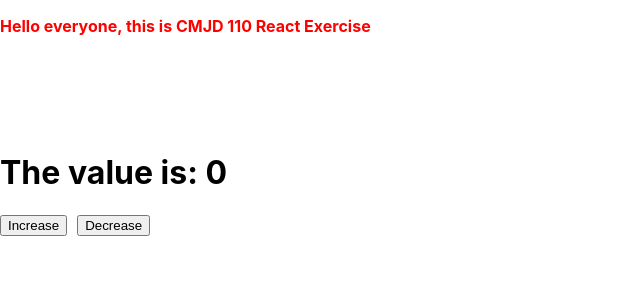
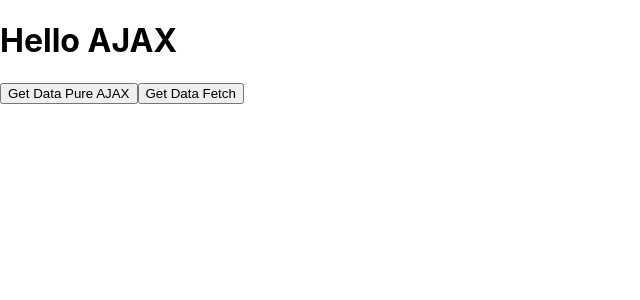
Before and after one commit to CMJD-110-Phase-2-Code-Bases/FrontEndTech02, a React (Create React App) app: page / in a window 1280 px wide. Shown: the top 300 px of the page, without its empty margins (0-640 px from the left). Built offline with nearby package versions, Linux system fonts and the light colour scheme.

Commit message:
Explain about AJAX

```diff
--- /dev/null
+++ b/src/AJAX.tsx
@@ -0,0 +1,39 @@
+export const AJAX = ()=>{
+
+     // AJAX Handle
+
+     const ajaxDataLoad = ()=>{
+      const xhr = new  XMLHttpRequest();
+      xhr.open("GET","https://jsonplaceholder.typicode.com/posts",true);
+
+      xhr.onload = ()=>{
+          if(xhr.status === 200){
+              console.log(xhr.responseText)
+          }
+      };
+      xhr.onerror = () =>{
+          console.log("Request Failed")
+      };
+
+      xhr.send();
+     }
+
+     const ajaxDataLoadViaFetch = ()=>{
+         fetch("https://jsonplaceholder.typicode.com/posts")
+         .then(data =>{
+             console.log(data.json())
+         })
+         .catch(error => console.error(error));
+     }
+
+
+
+
+    return(
+        <>
+        <h1> Hello AJAX </h1>
+        <button onClick={ajaxDataLoad}>Get Data Pure AJAX</button>
+        <button onClick={ajaxDataLoadViaFetch}>Get Data Fetch</button>
+        </>
+    )
+}
--- a/src/App.tsx
+++ b/src/App.tsx
@@ -1,6 +1,7 @@
 import React from 'react';
 import logo from './logo.svg';
 import {MyComponent} from './MyComponent'
+import {AJAX} from './AJAX'
 import './App.css';
 
 function App() {
@@ -9,7 +10,8 @@ function App() {
   return (
     <>
       {/* <h1>{myName}</h1> */}
-      <MyComponent/>
+      {/* <MyComponent/> */}
+      <AJAX/>
 
     </>
 
```
